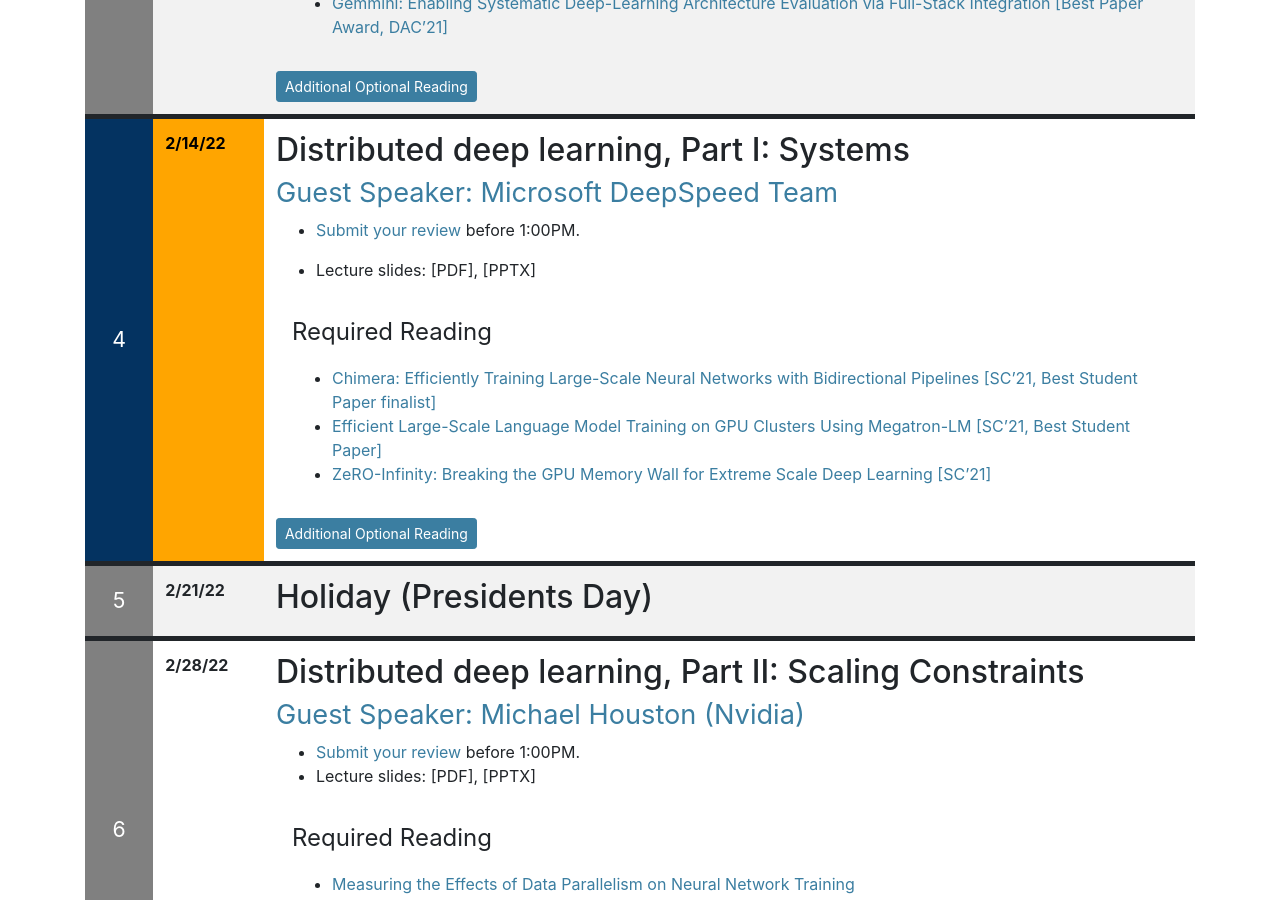
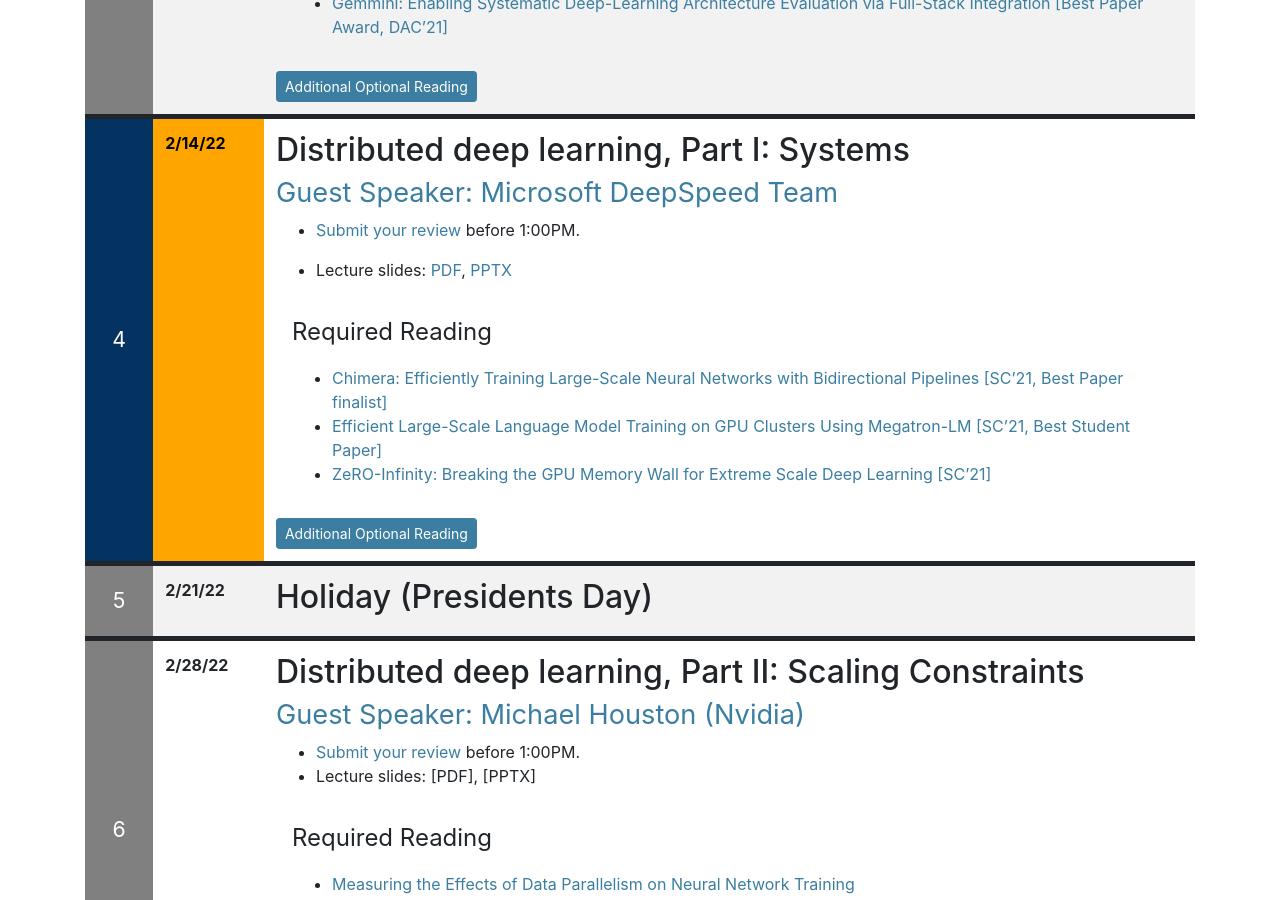
Before and after one commit to ucbrise/cs294-ai-sys-sp22, a Jekyll site: the page built from index.md, in a window 1280 px wide and 900 px high, scrolled down 2359 px. Built offline with Jekyll 4.4.1, drawn with Linux system fonts in a browser that asks for light colours; nearby versions of some CDN libraries; our own code applies the rules of GitHub Pages for plain Markdown files.

```diff
--- a/index.md
+++ b/index.md
@@ -153,12 +153,13 @@ This lecture will be an overview of the class, requirements, and an introduction
 
 * [Submit your review](https://forms.gle/rCsHe1oFqMSiKjgw7) before 1:00PM.
 
-* Lecture slides: [PDF], [PPTX]
+* Lecture slides: [PDF](assets/lectures/lec04/lec_04.pdf), [PPTX](assets/lectures/lec04/lec_04.pptx)
+
 
 <div class="reading">
 
 <div class="required_reading" markdown="1">
-* [Chimera: Efficiently Training Large-Scale Neural Networks with Bidirectional Pipelines [SC’21, Best Student Paper finalist]](https://arxiv.org/pdf/2107.06925.pdf)
+* [Chimera: Efficiently Training Large-Scale Neural Networks with Bidirectional Pipelines [SC’21, Best Paper finalist]](https://arxiv.org/pdf/2107.06925.pdf)
 * [Efficient Large-Scale Language Model Training on GPU Clusters Using Megatron-LM [SC’21, Best Student Paper]](https://arxiv.org/pdf/2104.04473.pdf)
 * [ZeRO-Infinity: Breaking the GPU Memory Wall for Extreme Scale Deep Learning [SC’21]](https://arxiv.org/abs/2104.07857)
 </div>
```
Also changed, not shown: 2 other files.
